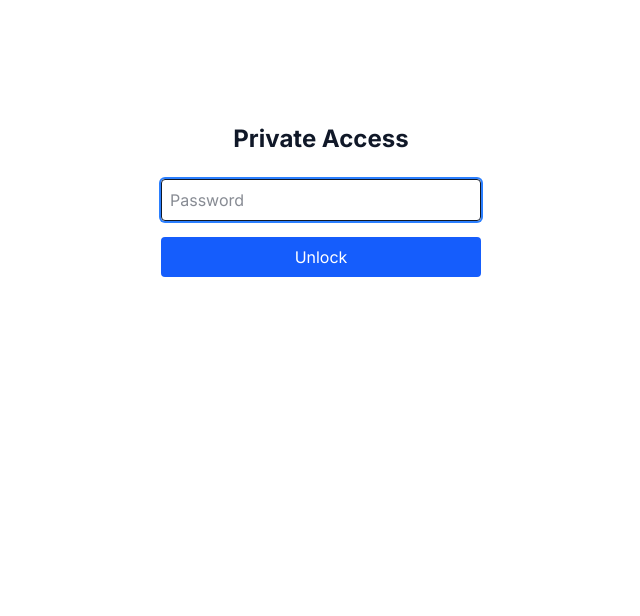
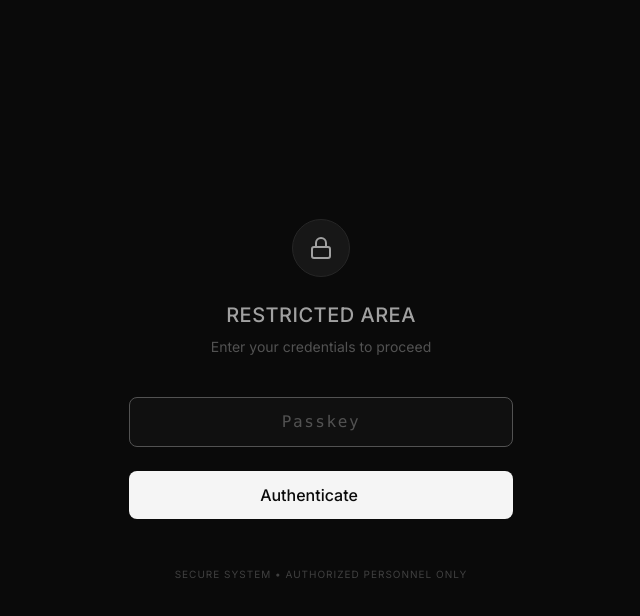
Before and after one commit to JunHoo-Lee/my-homepage, a Next.js app: page /login in a window 1280 px wide. Shown: the top 616 px of the page, without its empty margins (319-959 px from the left). Built offline with nearby package versions, Linux system fonts and the light colour scheme.

Commit message:
feat: redesign private login page and improve session security

```diff
--- a/app/api/auth/login/route.ts
+++ b/app/api/auth/login/route.ts
@@ -11,7 +11,7 @@ export async function POST(request: Request) {
         (await cookies()).set('auth_session', 'true', {
             httpOnly: true,
             secure: process.env.NODE_ENV === 'production',
-            maxAge: 60 * 60 * 24 * 7, // 1 week
+            maxAge: 60 * 60, // 1 hour
             path: '/',
         });
         return NextResponse.json({ success: true });
--- a/app/login/page.tsx
+++ b/app/login/page.tsx
@@ -2,14 +2,20 @@
 
 import { useState } from 'react';
 import { useRouter } from 'next/navigation';
+import { motion } from 'framer-motion';
+import { Lock, ArrowRight } from 'lucide-react';
 
 export default function LoginPage() {
     const [password, setPassword] = useState('');
     const [error, setError] = useState('');
+    const [isLoading, setIsLoading] = useState(false);
     const router = useRouter();
 
     const handleSubmit = async (e: React.FormEvent) => {
         e.preventDefault();
+        setIsLoading(true);
+        setError('');
+
         const res = await fetch('/api/auth/login', {
             method: 'POST',
             headers: { 'Content-Type': 'application/json' },
@@ -20,32 +26,78 @@ export default function LoginPage() {
             router.push('/private');
             router.refresh();
         } else {
-            setError('Incorrect password');
+            setError('Access Denied');
+            setIsLoading(false);
+            setPassword('');
         }
     };
 
     return (
-        <div className="flex flex-col items-center justify-center min-h-[50vh]">
-            <div className="w-full max-w-xs">
-                <h1 className="text-2xl font-bold mb-6 text-center">Private Access</h1>
-                <form onSubmit={handleSubmit} className="space-y-4">
+        <div className="flex flex-col items-center justify-center min-h-screen bg-neutral-950 text-neutral-200">
+            <motion.div
+                initial={{ opacity: 0, y: 20 }}
+                animate={{ opacity: 1, y: 0 }}
+                transition={{ duration: 0.5 }}
+                className="w-full max-w-md p-8"
+            >
+                <div className="flex flex-col items-center mb-10">
+                    <motion.div
+                        initial={{ scale: 0.8, opacity: 0 }}
+                        animate={{ scale: 1, opacity: 1 }}
+                        transition={{ delay: 0.2, duration: 0.5 }}
+                        className="mb-6 p-4 rounded-full bg-neutral-900 border border-neutral-800"
+                    >
+                        <Lock className="w-6 h-6 text-neutral-400" />
+                    </motion.div>
+                    <h1 className="text-xl font-medium tracking-wide text-neutral-400">RESTRICTED AREA</h1>
+                    <p className="mt-2 text-sm text-neutral-600">Enter your credentials to proceed</p>
+                </div>
+
+                <form onSubmit={handleSubmit} className="space-y-6">
+                    <div className="relative group">
                         <input
                             type="password"
                             value={password}
                             onChange={(e) => setPassword(e.target.value)}
-                        placeholder="Password"
-                        className="w-full p-2 border rounded focus:outline-none focus:ring-2 focus:ring-blue-500"
+                            placeholder="Passkey"
+                            className="w-full bg-neutral-900/50 border border-neutral-800 rounded-lg px-4 py-3 outline-none text-neutral-300 placeholder-neutral-600 focus:border-neutral-600 transition-all font-mono tracking-widest text-center"
                             autoFocus
                         />
-                    {error && <p className="text-red-500 text-sm">{error}</p>}
+                        <div className="absolute inset-0 -z-10 bg-gradient-to-r from-blue-500/10 to-purple-500/10 rounded-lg blur-xl opacity-0 group-focus-within:opacity-100 transition-opacity duration-500" />
+                    </div>
+
+                    {error && (
+                        <motion.p
+                            initial={{ opacity: 0, y: -10 }}
+                            animate={{ opacity: 1, y: 0 }}
+                            className="text-red-500/80 text-xs text-center font-mono"
+                        >
+                            {error}
+                        </motion.p>
+                    )}
+
                     <button
                         type="submit"
-                        className="w-full bg-blue-600 text-white py-2 rounded hover:bg-blue-700 transition-colors"
+                        disabled={isLoading}
+                        className="w-full bg-neutral-100 text-neutral-950 py-3 rounded-lg font-medium hover:bg-white transition-all disabled:opacity-50 disabled:cursor-not-allowed flex items-center justify-center group"
                     >
-                        Unlock
+                        {isLoading ? (
+                            <span className="w-5 h-5 border-2 border-neutral-950/30 border-t-neutral-950 rounded-full animate-spin" />
+                        ) : (
+                            <>
+                                <span>Authenticate</span>
+                                <ArrowRight className="w-4 h-4 ml-2 opacity-0 -translate-x-2 group-hover:opacity-100 group-hover:translate-x-0 transition-all" />
+                            </>
+                        )}
                     </button>
                 </form>
+
+                <div className="mt-12 text-center">
+                    <p className="text-[10px] text-neutral-700 uppercase tracking-widest">
+                        Secure System • Authorized Personnel Only
+                    </p>
                 </div>
+            </motion.div>
         </div>
     );
 }
```
Lines whose indentation alone changed are shown as unchanged.
